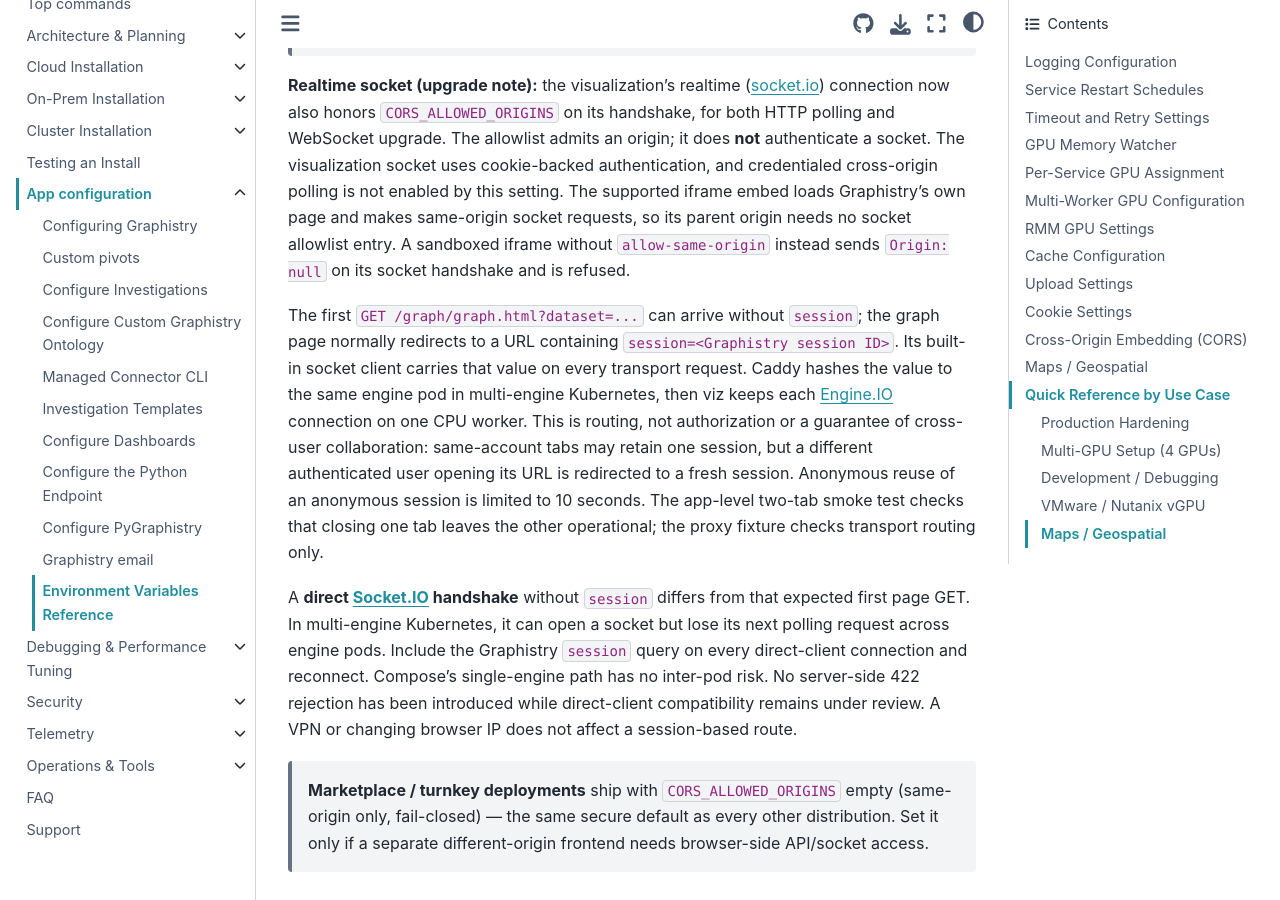
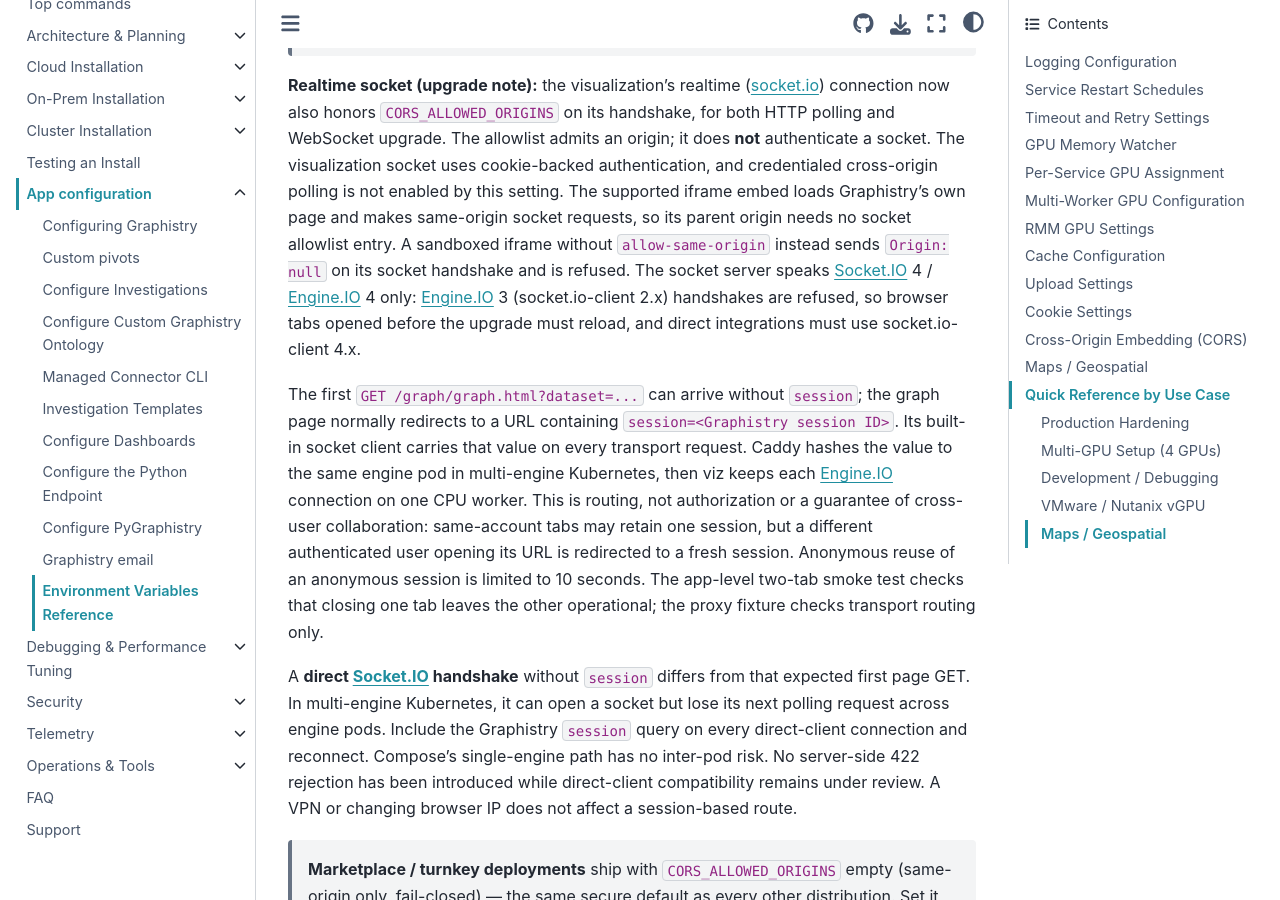
Before and after one commit to graphistry/graphistry-cli, a Sphinx documentation site: the page built from docs/app-config/environment-variables.md, in a window 1280 px wide and 900 px high, scrolled down 7852 px. Built offline with Sphinx 7.4.7 and the Sphinx Book theme 1.1.4, drawn with Linux system fonts in a browser that asks for light colours; the version number could not be read and is left out; some of the changed text lies outside the part shown.

Commit message:
docs: align viz socket upgrade note with CDE head
Match graphistry PR #3581 (CDE) head ec4c0fc5fd:
- CORS_ALLOWED_ORIGINS readers are nginx, nexus and the streamgl-viz
  socket (compose custom.env "Honored at three layers"); pivot no
  longer reads it.
- The viz socket server is Socket.IO 4 with allowEIO3: false
  (apps/core/viz/server/socketServerOptions.js, server/POLICY.md):
  pre-upgrade tabs must reload and direct integrations need
  socket.io-client 4.x.

Co-Authored-By: Claude Opus 5.5 <noreply@anthropic.com>

```diff
--- a/docs/app-config/environment-variables.md
+++ b/docs/app-config/environment-variables.md
@@ -267,7 +267,9 @@ admits an origin; it does **not** authenticate a socket. The visualization socke
 authentication, and credentialed cross-origin polling is not enabled by this setting. The supported
 iframe embed loads Graphistry's own page and makes same-origin socket requests, so its parent origin
 needs no socket allowlist entry. A sandboxed iframe without `allow-same-origin` instead sends
-`Origin: null` on its socket handshake and is refused.
+`Origin: null` on its socket handshake and is refused. The socket server speaks Socket.IO 4 / Engine.IO 4
+only: Engine.IO 3 (socket.io-client 2.x) handshakes are refused, so browser tabs opened before the
+upgrade must reload, and direct integrations must use socket.io-client 4.x.
 
 The first `GET /graph/graph.html?dataset=...` can arrive without `session`; the graph page normally
 redirects to a URL containing `session=<Graphistry session ID>`. Its built-in socket client carries
```
Also changed, not shown: other parts of docs/app-config/environment-variables.md (+1 -1 lines).
